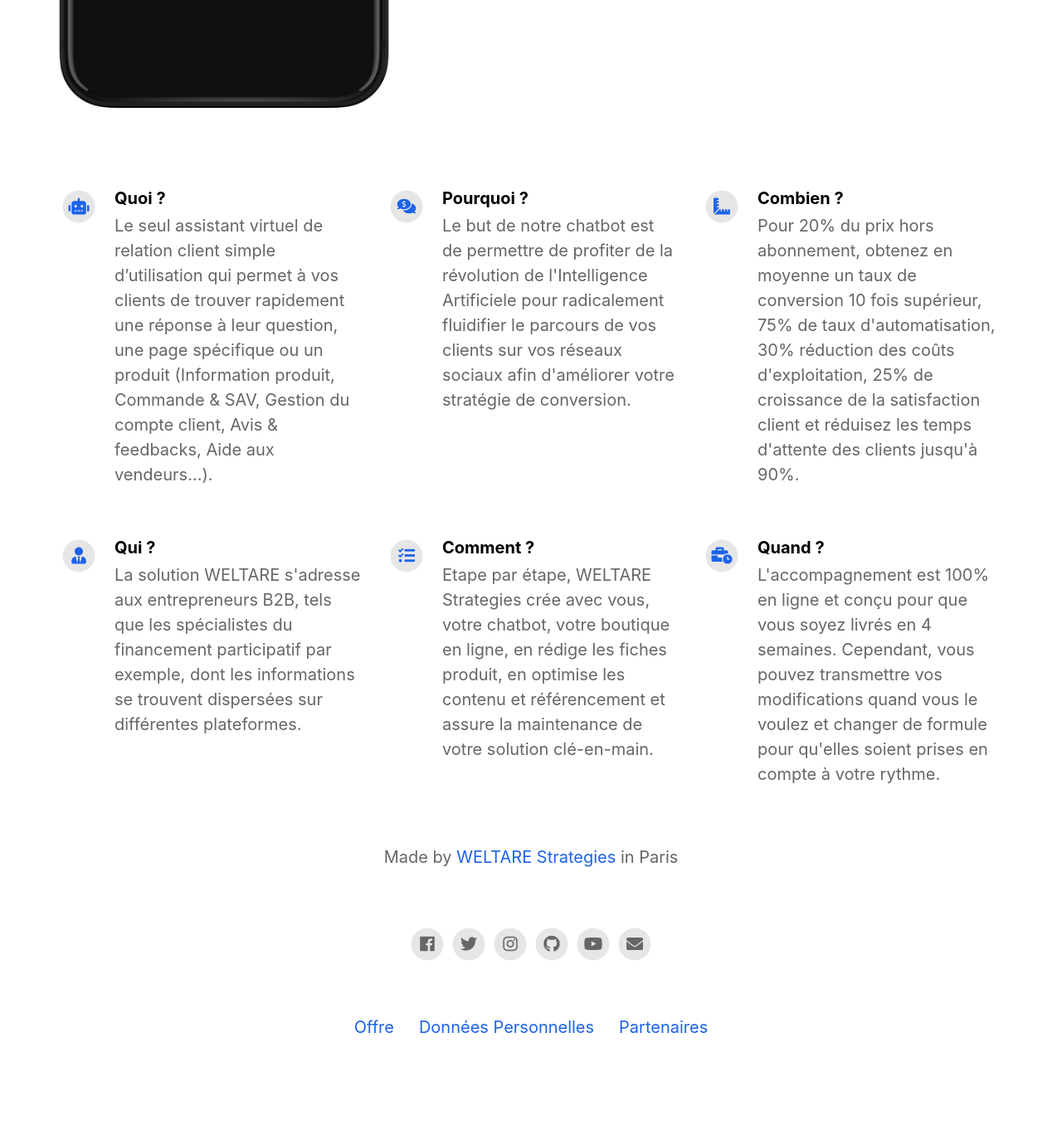
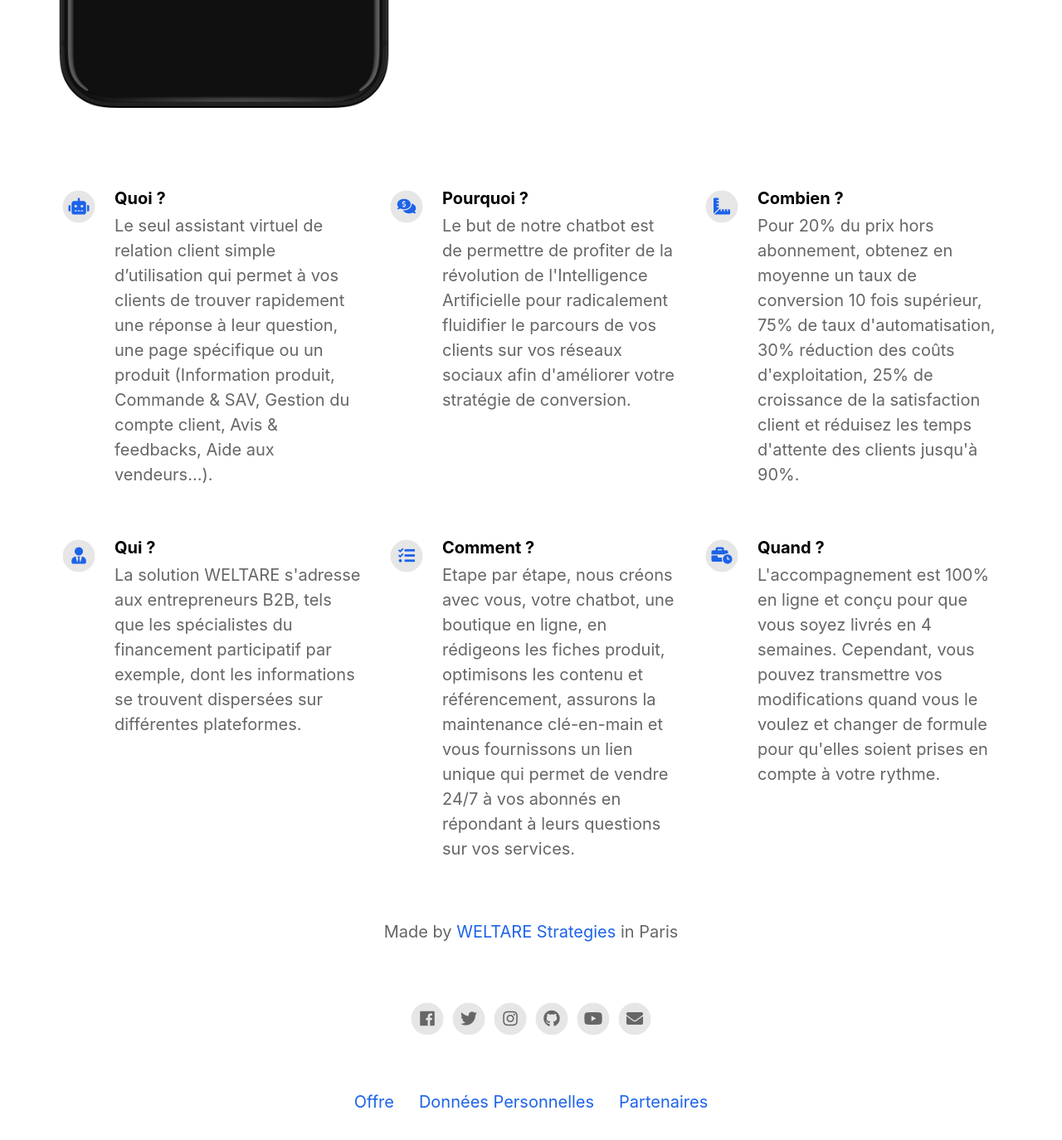
Before and after one commit to weltare/strategies, a Jekyll site: the page built from index.html, in a window 1280 px wide and 1400 px high, scrolled down 855 px. Shown: the top 1374 px of the window at 83% size. Built offline with Jekyll 4.4.1, drawn with Linux system fonts in a browser that asks for light colours; nearby versions of some CDN libraries; before the commit the page ends 2173 px from its top, so only the background shows below that; some of the changed text lies outside the part shown.

Commit message:
Update _config.yml: Comment
  - title                                 : Pourquoi ?
    description                           : Le but de notre chatbot est de permettre de profiter de la révolution de l'Intelligence Artificielle pour radicalement fluidifier le parcours de vos clients sur vos réseaux sociaux afin d'améliorer votre stratégie de conversion.
    fontawesome_icon_name                 : comments-dollar

  - title                                 : Combien ?
    description                           : Pour 20% du prix hors abonnement, obtenez en moyenne un taux de conversion 10 fois supérieur, 75% de taux d'automatisation, 30% réduction des coûts d'exploitation, 25% de croissance de la satisfaction client et réduisez les temps d'attente des clients jusqu'à 90%.
    fontawesome_icon_name                 : ruler-combined

  - title                                 : Qui ?
    description                           : La solution WELTARE s'adresse aux entrepreneurs B2B, tels que les spécialistes du financement participatif par exemple, dont les informations se trouvent dispersées sur différentes plateformes.
    fontawesome_icon_name                 : user-tie

  - title                                 : Comment ?
    description                           : Etape par étape, nous créons avec vous, votre chatbot, une boutique en ligne, en rédigeons les fiches produit, optimisons les contenu et référencement, assurons la maintenance clé-en-main et vous fournissons un lien unique qui permet de vendre 24/7 à vos abonnés en répondant à leurs questions sur vos services.
    fontawesome_icon_name                 : tasks

```diff
--- a/_config.yml
+++ b/_config.yml
@@ -13,7 +13,7 @@ presskit_download_link                    : https://github.com/weltare/strategie
 app_icon                                  : assets/appicon.jpg #png                      # Automatically populates if not set and if iOS app ID is set.  Otherwise enter path to icon file manually.
 app_name                                  : WELTARE Strategies                                          # Automatically populates if not set and if iOS app ID is set.  Otherwise enter manually.
 app_price                                 : Votre Chatbot e-commerce clé en main à 384 € par mois                                          # Automatically populates if not set and if iOS app ID is set.  Otherwise enter manually.
-app_description                           : Boostez vos ventes avec un chatbot e-commerce (un lien unique qui permet de vendre 24/7 à vos abonnés en répondant à leurs questions sur vos services)  #Convertissez vos abonnés en investisseurs en les dirigeant vers les liens pertinents (site, boutique en ligne, articles...) # Write a short tagline for your app.
+app_description                           : Boostez vos ventes avec un chatbot e-commerce  #Convertissez vos abonnés en investisseurs en les dirigeant vers les liens pertinents (site, boutique en ligne, articles...) # Write a short tagline for your app.
 enable_smart_app_banner                   : true                                      # Set to true to show a smart app banner at top of page on mobile devices.
 
 
@@ -40,7 +40,7 @@ features                                  :
     fontawesome_icon_name                 : robot
 
   - title                                 : Pourquoi ?
-    description                           : Le but de notre chatbot est de permettre de profiter de la révolution de l'Intelligence Artificiele pour radicalement fluidifier le parcours de vos clients sur vos réseaux sociaux afin d'améliorer votre stratégie de conversion.
+    description                           : Le but de notre chatbot est de permettre de profiter de la révolution de l'Intelligence Artificielle pour radicalement fluidifier le parcours de vos clients sur vos réseaux sociaux afin d'améliorer votre stratégie de conversion.
     fontawesome_icon_name                 : comments-dollar
 
   - title                                 : Combien ?
@@ -52,7 +52,7 @@ features                                  :
     fontawesome_icon_name                 : user-tie
 
   - title                                 : Comment ?
-    description                           : Etape par étape, WELTARE Strategies crée avec vous, votre chatbot, votre boutique en ligne, en rédige les fiches produit, en optimise les contenu et référencement et assure la maintenance de votre solution clé-en-main.
+    description                           : Etape par étape, nous créons avec vous, votre chatbot, une boutique en ligne, en rédigeons les fiches produit, optimisons les contenu et référencement, assurons la maintenance clé-en-main et vous fournissons un lien unique qui permet de vendre 24/7 à vos abonnés en répondant à leurs questions sur vos services.
     fontawesome_icon_name                 : tasks
 
   - title                                 : Quand ?
```
